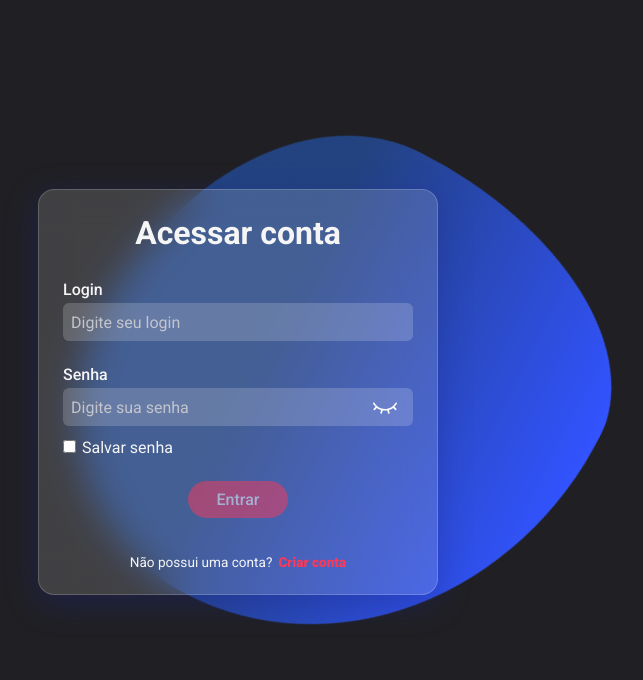
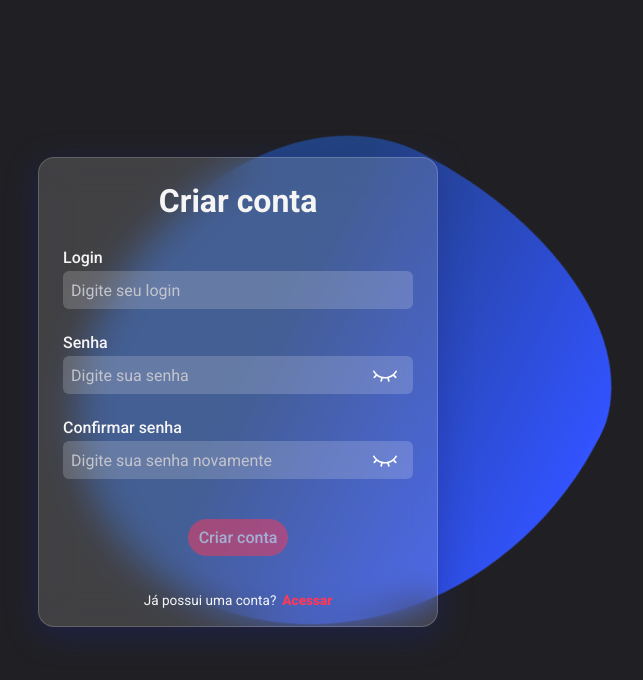
Before and after one commit to dev-jefferson-souza/react-desafio-typescript, a React (Vite) app: page /register in a window 1280 px wide. Shown: the top 680 px of the page, without its empty margins (402-1045 px from the left). Built offline with nearby package versions, Linux system fonts and the light colour scheme.

Commit message:
feat(Routes): navegação entre rotas públicas e privadas

```diff
--- a/src/App.tsx
+++ b/src/App.tsx
@@ -1,16 +1,18 @@
+import { BrowserRouter } from "react-router-dom";
 import { ThemeProvider } from "styled-components";
 import { AuthProvider } from "./context/AuthContext";
-import { Login } from "./pages/Login";
+import { Router } from "./routes/router";
 import { GlobalStyle } from "./styles/global";
 import { defaultTheme } from "./styles/themes/default";
 
 function App() {
   return (
     <ThemeProvider theme={defaultTheme}>
-      <GlobalStyle />
       <AuthProvider>
-        <Login />
-        {/* <Register /> */}
+        <BrowserRouter>
+          <GlobalStyle />
+          <Router />
+        </BrowserRouter>
       </AuthProvider>
     </ThemeProvider>
   );
--- /dev/null
+++ b/src/pages/Home/index.tsx
@@ -0,0 +1,24 @@
+import { useContext } from "react";
+import { AuthContext } from "../../context/AuthContext";
+
+export const Home = () => {
+  const { setUser } = useContext(AuthContext);
+  const { user, token } = useContext(AuthContext);
+
+  function logout() {
+    localStorage.clear();
+    console.log(user);
+    console.log(token);
+    // alert(user);
+    setUser(null);
+  }
+
+  return (
+    <div>
+      <h1>Essa é a home</h1>
+      <a onClick={logout} href="#">
+        Logout
+      </a>
+    </div>
+  );
+};
--- a/src/pages/Login/index.tsx
+++ b/src/pages/Login/index.tsx
@@ -1,4 +1,5 @@
 import { useContext, useEffect, useState } from "react";
+import { Link } from "react-router-dom";
 import { RoundedButton } from "../../components/Buttons/RoundedButton";
 import { Checkbox } from "../../components/Checkbox";
 import { CommonInput } from "../../components/Inputs/CommonInput";
@@ -88,12 +89,12 @@ export const Login = () => {
             title="Entrar"
             isDisabled={isDisabledSubmit}
           />
+          <Spacer y="36px" x="0px" />
+          <div>
+            <p>Não possui uma conta?</p>
+            <Link to="/register">Criar conta</Link>
+          </div>
         </span>
-        <Spacer y="36px" x="0px" />
-        <div>
-          <p>Não possui uma conta?</p>
-          <a href="">Criar conta</a>
-        </div>
       </Form>
       {/* <button onClick={() => showError()}>n</button> */}
     </Container>
--- a/src/pages/Login/styles.ts
+++ b/src/pages/Login/styles.ts
@@ -22,8 +22,9 @@ export const Container = styled.div`
 `;
 
 export const Form = styled.form`
+  position: relative;
   width: 400px;
-  min-height: 250px;
+  min-height: 470px;
   background: rgba(255, 255, 255, 0.15);
   box-shadow: 0 8px 32px 0 rgba(31, 38, 135, 0.37);
 
@@ -40,9 +41,18 @@ export const Form = styled.form`
   }
 
   span {
-    display: block;
-    width: fit-content;
-    margin: auto;
+    position: absolute;
+    bottom: 18px;
+    left: 50%;
+    transform: translateX(-50%);
+    display: flex;
+    width: 100%;
+    flex-direction: column;
+    align-items: center;
+
+    button {
+      max-width: fit-content;
+    }
   }
 
   div:last-child {
--- a/src/pages/Register/index.tsx
+++ b/src/pages/Register/index.tsx
@@ -1,5 +1,6 @@
 import { Notify } from "notiflix";
 import { useEffect, useState } from "react";
+import { Link, useNavigate } from "react-router-dom";
 import userService from "../../api/services/userService";
 import { RoundedButton } from "../../components/Buttons/RoundedButton";
 import { CommonInput } from "../../components/Inputs/CommonInput";
@@ -14,6 +15,8 @@ export const Register = () => {
   const [password, setPassword] = useState("");
   const [repeatPassword, setRepeatPassword] = useState("");
   const [isDisabledSubmit, setIsDisabledSubmit] = useState(true);
+
+  const navigate = useNavigate();
 
   function handleLoginChange(value: string) {
     setLogin(value);
@@ -30,9 +33,6 @@ export const Register = () => {
   async function handleSubmit(event: React.FormEvent<HTMLFormElement>) {
     event.preventDefault();
 
-    // const response = await userService.userGET(1027);
-    // console.log(response.data);
-
     const user: userModel = {
       login: login,
       password: password,
@@ -43,7 +43,7 @@ export const Register = () => {
         const response = await userService.userPOST(user);
         {
           response.status === 201
-            ? Notify.success("Conta criada com sucesso!")
+            ? (Notify.success("Conta criada com sucesso!"), navigate("/login"))
             : null;
         }
       } catch (e) {
@@ -100,14 +100,13 @@ export const Register = () => {
             title="Criar conta"
             isDisabled={isDisabledSubmit}
           />
+          <Spacer y="36px" x="0px" />
+          <div>
+            <p>Já possui uma conta?</p>
+            <Link to="/">Acessar</Link>
+          </div>
         </span>
-        <Spacer y="36px" x="0px" />
-        <div>
-          <p>Já possui uma conta?</p>
-          <a href="">Acessar</a>
-        </div>
       </Form>
-      {/* <button onClick={() => showError()}>n</button> */}
     </Container>
   );
 };
--- a/src/pages/Register/styles.ts
+++ b/src/pages/Register/styles.ts
@@ -23,7 +23,7 @@ export const Container = styled.div`
 
 export const Form = styled.form`
   width: 400px;
-  min-height: 250px;
+  min-height: 470px;
   background: rgba(255, 255, 255, 0.15);
   box-shadow: 0 8px 32px 0 rgba(31, 38, 135, 0.37);
 
@@ -40,9 +40,18 @@ export const Form = styled.form`
   }
 
   span {
-    display: block;
-    width: fit-content;
-    margin: auto;
+    position: absolute;
+    bottom: 18px;
+    left: 50%;
+    transform: translateX(-50%);
+    display: flex;
+    width: 100%;
+    flex-direction: column;
+    align-items: center;
+
+    button {
+      max-width: fit-content;
+    }
   }
 
   div:last-child {
--- /dev/null
+++ b/src/routes/private.route.tsx
@@ -0,0 +1,13 @@
+import { Route } from "react-router";
+import { Routes } from "react-router-dom";
+import { Login } from "../pages/Login";
+import { Register } from "../pages/Register";
+
+export const PrivateRoute = () => {
+  return (
+    <Routes>
+      <Route path="/*" element={<Login />} />
+      <Route path="/register" element={<Register />} />
+    </Routes>
+  );
+};
--- /dev/null
+++ b/src/routes/public.route.tsx
@@ -0,0 +1,11 @@
+import { Route } from "react-router";
+import { Routes } from "react-router-dom";
+import { Home } from "../pages/Home";
+
+export const PublicRoute = () => {
+  return (
+    <Routes>
+      <Route path="/*" element={<Home />} />
+    </Routes>
+  );
+};
--- /dev/null
+++ b/src/routes/router.tsx
@@ -0,0 +1,9 @@
+import { useContext } from "react";
+import { AuthContext } from "../context/AuthContext";
+import { PrivateRoute } from "./private.route";
+import { PublicRoute } from "./public.route";
+
+export const Router = () => {
+  const { user } = useContext(AuthContext);
+  return user == null ? <PrivateRoute /> : <PublicRoute />;
+};
```
